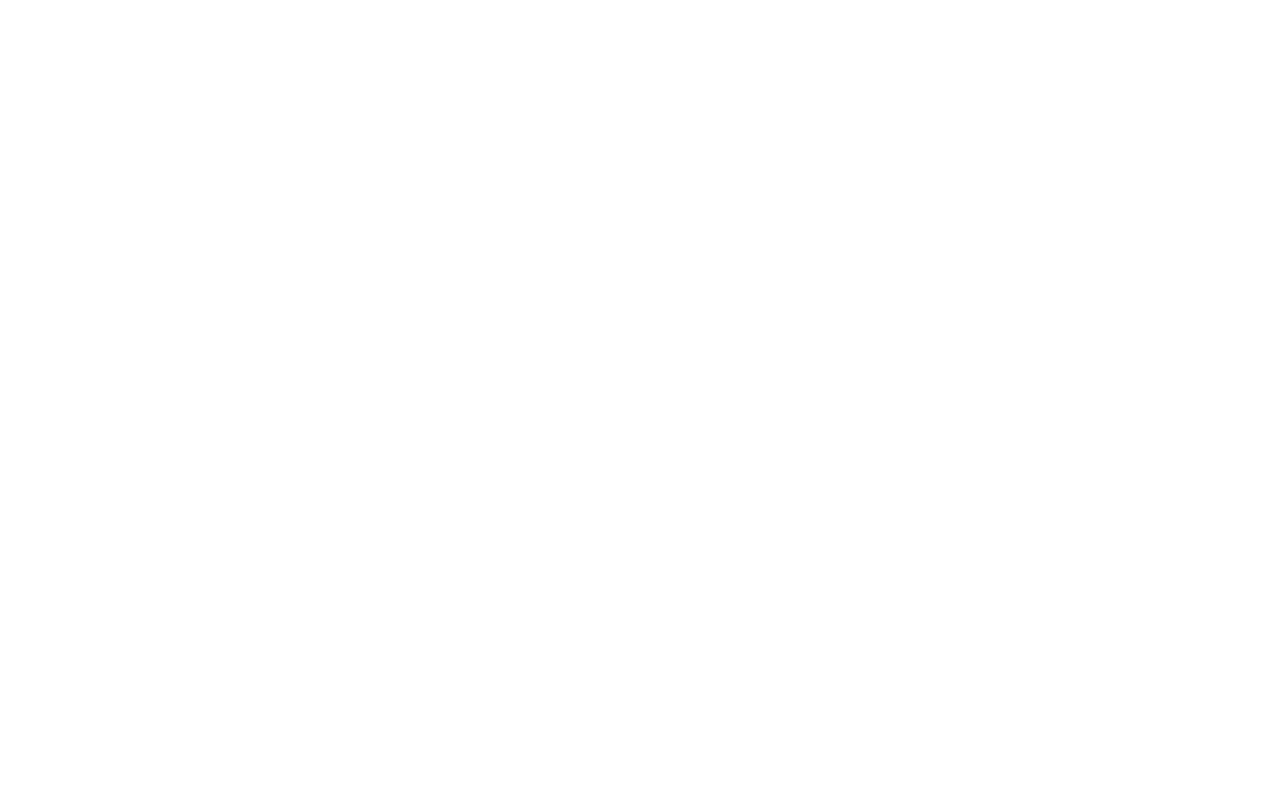
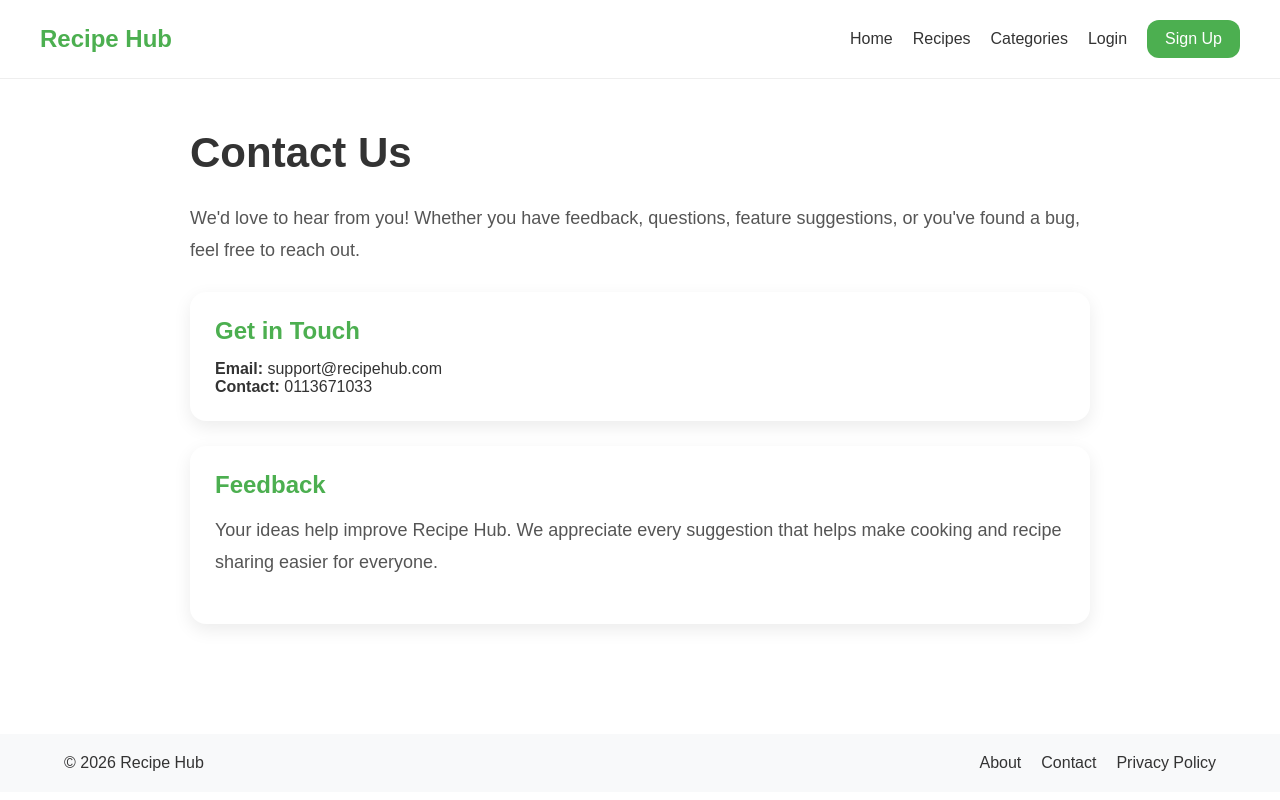
Before and after one commit to KayIssy54/recipeHub, a React (Vite) app: page /contact in a window 1280 px wide. Before the commit this address had no page. Built offline with nearby package versions, Linux system fonts and the light colour scheme.

Commit message:
Add privacy policy and contact page

```diff
--- a/src/App.jsx
+++ b/src/App.jsx
@@ -11,6 +11,10 @@
 import EditRecipePage from './pages/EditRecipePage';
 import FavoritesPage from './pages/FavoritesPage';
 import ProfilePage from './pages/ProfilePage';
+import AboutPage from "./pages/AboutPage";
+import ContactPage from "./pages/ContactPage";
+import PrivacyPolicyPage from "./pages/PrivacyPolicyPage";
+
 function App() {
   return (
     <Routes>
@@ -25,6 +29,9 @@
       <Route path="/recipes/:id/edit" element={<EditRecipePage />} />
       <Route path="/favorites" element={<FavoritesPage />} />
       <Route path="/profile" element={<ProfilePage />} />
+      <Route path="/about" element={<AboutPage />} />
+      <Route path="/contact" element={<ContactPage />} />
+      <Route path="/privacy" element={<PrivacyPolicyPage />} />
     </Routes>
   );
 }
--- a/src/components/Footer.jsx
+++ b/src/components/Footer.jsx
@@ -1,12 +1,13 @@
+import { Link } from "react-router-dom";
 function Footer() {
   return (
     <footer style={styles.footer}>
       <div className="container" style={styles.content}>
         <p>© 2026 Recipe Hub</p>
         <div style={styles.links}>
-          <a href="#">About</a>
-          <a href="#">Contact</a>
-          <a href="#">Privacy Policy</a>
+          <Link to="/about">About</Link>
+          <Link to="/contact">Contact</Link>
+          <Link to="/privacy">Privacy Policy</Link>
         </div>
       </div>
     </footer>
--- /dev/null
+++ b/src/pages/ContactPage.jsx
@@ -0,0 +1,79 @@
+import Navbar from "../components/Navbar";
+import Footer from "../components/Footer";
+
+function ContactPage() {
+  return (
+    <>
+      <Navbar />
+
+      <div className="container" style={styles.page}>
+        <h1 style={styles.title}>Contact Us</h1>
+
+        <p style={styles.paragraph}>
+          We'd love to hear from you! Whether you have feedback, questions,
+          feature suggestions, or you've found a bug, feel free to reach out.
+        </p>
+
+        <div style={styles.card}>
+          <h2 style={styles.heading}>Get in Touch</h2>
+
+          <p>
+            <strong>Email:</strong> support@recipehub.com
+          </p>
+
+          <p>
+            <strong>Contact:</strong> 0113671033
+
+          </p>
+        </div>
+
+        <div style={styles.card}>
+          <h2 style={styles.heading}>Feedback</h2>
+
+          <p style={styles.paragraph}>
+            Your ideas help improve Recipe Hub. We appreciate every suggestion
+            that helps make cooking and recipe sharing easier for everyone.
+          </p>
+        </div>
+      </div>
+
+      <Footer />
+    </>
+  );
+}
+
+const styles = {
+  page: {
+    padding: "50px 0",
+    maxWidth: "900px",
+    margin: "0 auto",
+  },
+
+  title: {
+    fontSize: "42px",
+    marginBottom: "25px",
+    color: "#333",
+  },
+
+  heading: {
+    color: "#4CAF50",
+    marginBottom: "15px",
+  },
+
+  paragraph: {
+    fontSize: "18px",
+    lineHeight: "1.8",
+    color: "#555",
+    marginBottom: "20px",
+  },
+
+  card: {
+    background: "#fff",
+    padding: "25px",
+    borderRadius: "16px",
+    boxShadow: "0 6px 18px rgba(0,0,0,0.08)",
+    marginTop: "25px",
+  },
+};
+
+export default ContactPage;
--- /dev/null
+++ b/src/pages/PrivacyPolicyPage.jsx
@@ -0,0 +1,77 @@
+import Navbar from "../components/Navbar";
+import Footer from "../components/Footer";
+
+function PrivacyPolicyPage() {
+  return (
+    <>
+      <Navbar />
+
+      <div className="container" style={styles.page}>
+        <h1 style={styles.title}>Privacy Policy</h1>
+
+        <p style={styles.paragraph}>
+          Your privacy is important to us. Recipe Hub collects only the
+          information necessary to provide and improve our services.
+        </p>
+
+        <h2 style={styles.heading}>Information We Collect</h2>
+
+        <p style={styles.paragraph}>
+          We collect information you provide when creating an account, such as
+          your name, email address, recipes, reviews, and favorite recipes.
+        </p>
+
+        <h2 style={styles.heading}>How We Use Your Information</h2>
+
+        <p style={styles.paragraph}>
+          Your information is used to manage your account, personalize your
+          experience, allow you to create and save recipes, and improve the
+          functionality of Recipe Hub.
+        </p>
+
+        <h2 style={styles.heading}>Data Security</h2>
+
+        <p style={styles.paragraph}>
+          We take reasonable measures to protect your personal information.
+        </p>
+
+        <h2 style={styles.heading}>Changes to This Policy</h2>
+
+        <p style={styles.paragraph}>
+          This Privacy Policy may be updated from time to time. Any changes will
+          be reflected on this page.
+        </p>
+      </div>
+
+      <Footer />
+    </>
+  );
+}
+
+const styles = {
+  page: {
+    padding: "50px 0",
+    maxWidth: "900px",
+    margin: "0 auto",
+  },
+
+  title: {
+    fontSize: "42px",
+    marginBottom: "25px",
+    color: "#333",
+  },
+
+  heading: {
+    color: "#4CAF50",
+    marginTop: "30px",
+    marginBottom: "15px",
+  },
+
+  paragraph: {
+    fontSize: "18px",
+    lineHeight: "1.8",
+    color: "#555",
+  },
+};
+
+export default PrivacyPolicyPage;
```
